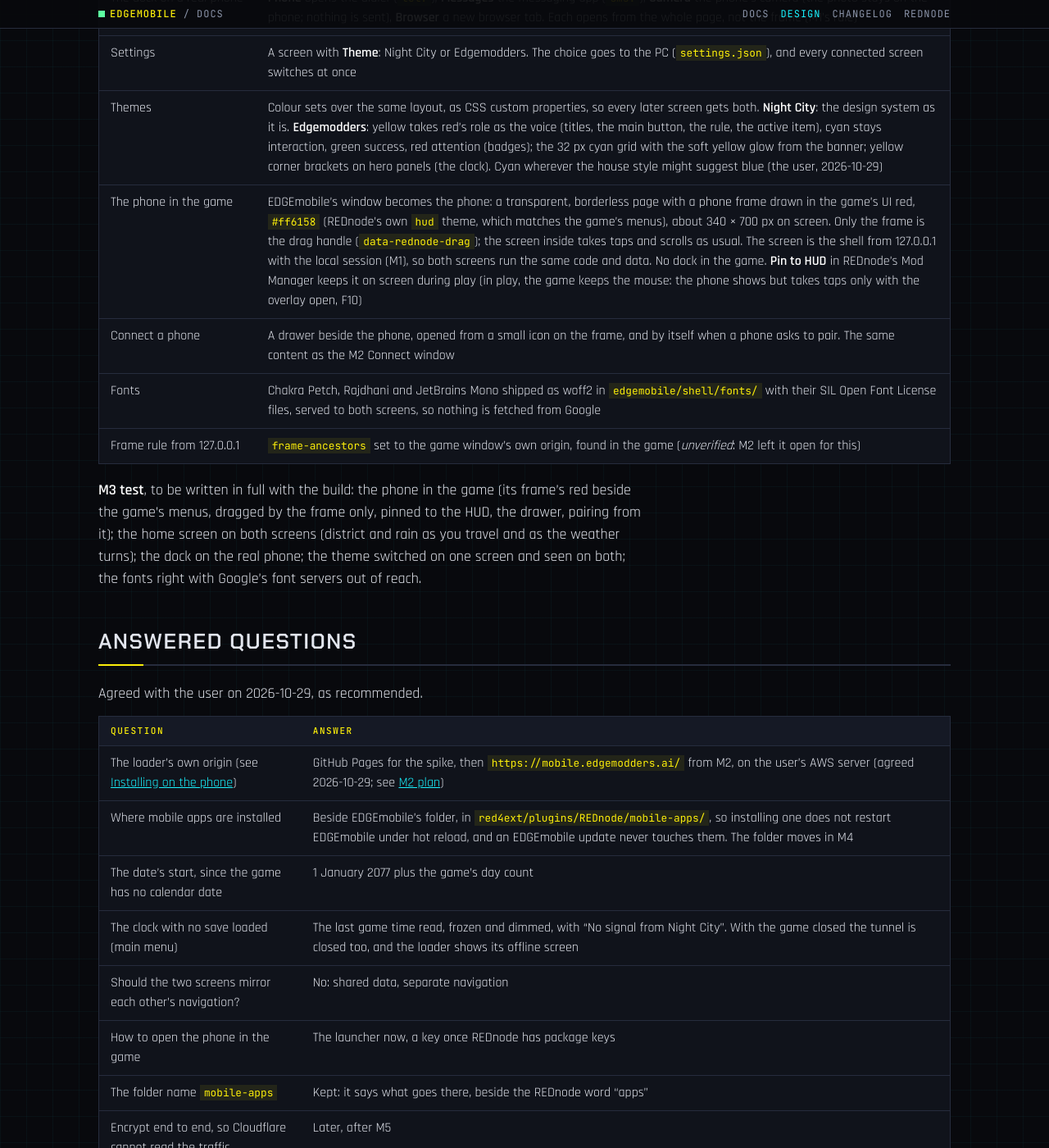
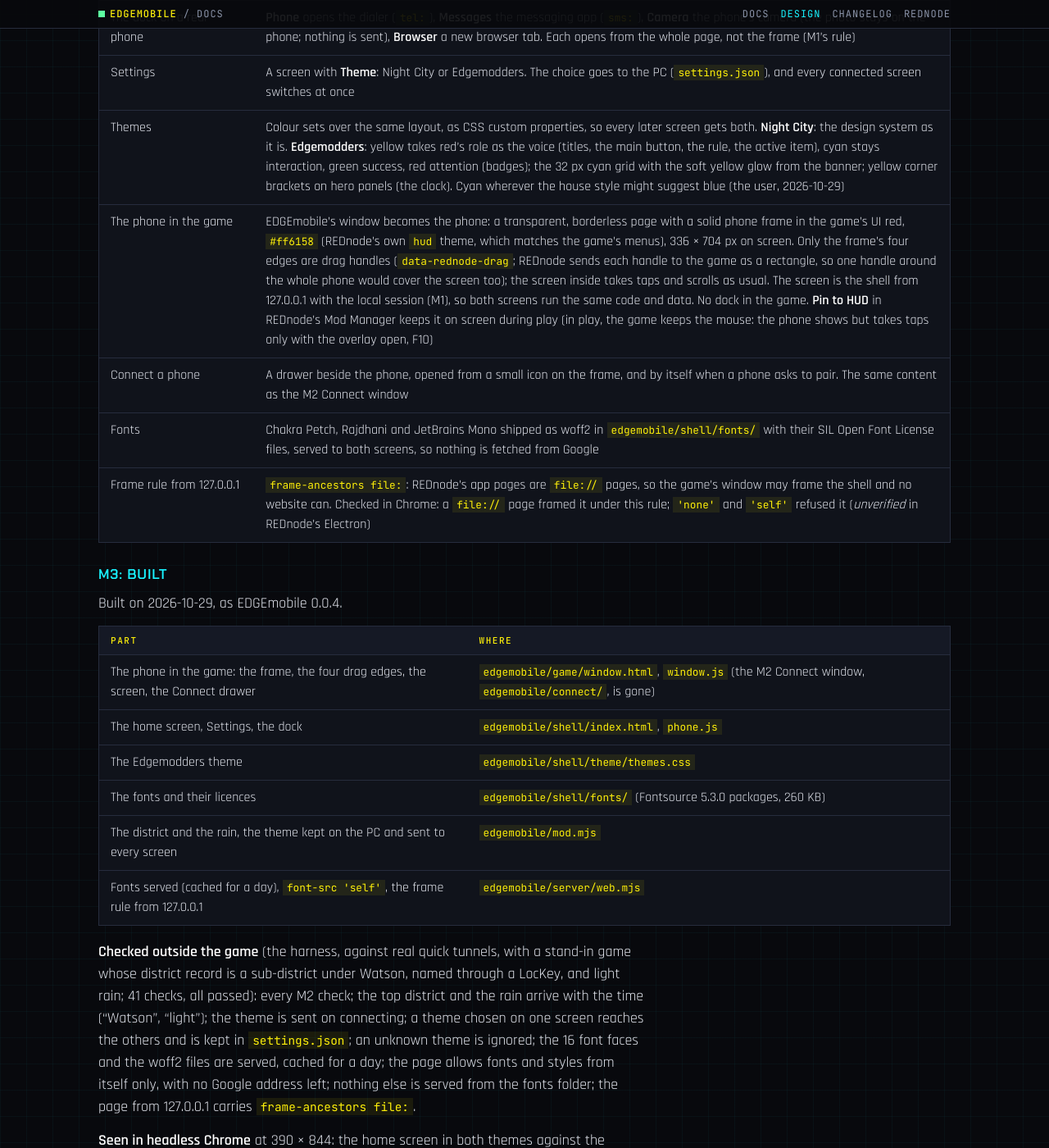
Before and after one commit to Edgemodders/EDGEmobile, a Jekyll site: the page built from docs/design.md, in a window 1280 px wide and 1400 px high, scrolled down 21039 px. Shown: the whole window at 82% size. Built offline with Jekyll 4.4.1, drawn with Linux system fonts in a browser that asks for light colours; some of the changed text lies outside the part shown.

Commit message:
Docs: M3 built, what was checked, and its test
Co-Authored-By: Claude Opus 5.5 <noreply@anthropic.com>

```diff
--- a/docs/design.md
+++ b/docs/design.md
@@ -258,7 +258,7 @@ The look comes from the user's **Chooms! prototype** canvas, which uses the **Ni
 | Type | Chakra Petch (display), Rajdhani (body), JetBrains Mono (data) | From Google Fonts |
 | Shape | No rounded corners: one cut top-right corner per shape (`--cut-xs` 6 px to `--cut-lg` 20 px) | Buttons, panels, icons |
 
-*To check:* the fonts are fetched from Google Fonts in the prototype. The shell should ship them so it works offline and in the game without fetching (their licence is the SIL Open Font License, which allows it).
+The fonts ship with EDGEmobile (from M3): `edgemobile/shell/fonts/`, woff2 in Latin and Latin Extended, with their SIL Open Font License files, so neither screen fetches from Google.
 
 ## Phases
 
@@ -269,7 +269,7 @@ Each phase ends with a test by the user, on a real phone where it applies, befor
 | M0 Repo and design | The repo's scaffolding and this page | Done 2026-10-29 |
 | M1 Tunnel spike | Fetch and check `cloudflared`, start a quick tunnel to a server in a REDnode mod, open a page on a real phone, a WebSocket both ways and its delay. Tested on the user's Android phone; iPhones stay *unverified* until someone tests one. Also: the loader (option D) installed on a real phone, showing the PC's page full screen in a frame, with the camera and a `tel:` link from inside it; reusing a running tunnel after a mod restart; `cloudflared` ending with the game; a REDnode page window reaching `127.0.0.1` | Done 2026-10-29: built, tested on Android, four fixes, retested ([M1 test](#m1-test)) |
 | M2 Onboarding | The Connect window: the first fetch, the QR code, the pairing code with Allow and Deny, phones that prove themselves by signature, Paired phones with Disconnect, reconnecting by scan after a restart, the loader at its own address | Done 2026-10-29: built, tested on Android ([M2 test](#m2-test)) |
-| M3 The OS | The shell on both screens: the home screen (status line, clock, empty app grid, dock), the dock's actions on each screen, the phone window in the game with Pin to HUD | Not started |
+| M3 The OS | The shell on both screens: the home screen (status line, clock, app grid, dock), the dock on the real phone, the phone in the game (a borderless red frame, Pin to HUD), the two themes, the fonts shipped | Built 2026-10-29, awaiting the test ([M3 test](#m3-test)) |
 | M4 Mobile apps | `mobile-app.json`, finding apps, icons and badges, opening, swiping between apps, the home bar, sandboxed frames, the `mobile` library, a sample app and a modder's guide | Not started |
 | M5 Install on the phone | The loader as a PWA: manifest, service worker, icons, the Scan button, offline screen, and its own origin | Not started |
 | M6 Chooms! | To be designed with the user | Not started |
@@ -421,7 +421,7 @@ Send back: anything that did not match, and if the tunnel misbehaved, `tunnel.lo
 
 ### M3 plan
 
-*Proposed* 2026-10-29, for the user's approval. M3 builds the OS's first screen on both screens, the phone in the game, and the two themes.
+Agreed with the user on 2026-10-29. M3 builds the OS's first screen on both screens, the phone in the game, and the two themes.
 
 **What the game offers** (read from REDnode's game API reference for 2.5; *unverified* in the game):
 
@@ -439,12 +439,50 @@ Send back: anything that did not match, and if the tunnel misbehaved, `tunnel.lo
 | The dock on a real phone | **Phone** opens the dialer (`tel:`), **Messages** the messaging app (`sms:`), **Camera** the phone's camera (the photo stays on the phone; nothing is sent), **Browser** a new browser tab. Each opens from the whole page, not the frame (M1's rule) |
 | Settings | A screen with **Theme**: Night City or Edgemodders. The choice goes to the PC (`settings.json`), and every connected screen switches at once |
 | Themes | Colour sets over the same layout, as CSS custom properties, so every later screen gets both. **Night City**: the design system as it is. **Edgemodders**: yellow takes red's role as the voice (titles, the main button, the rule, the active item), cyan stays interaction, green success, red attention (badges); the 32 px cyan grid with the soft yellow glow from the banner; yellow corner brackets on hero panels (the clock). Cyan wherever the house style might suggest blue (the user, 2026-10-29) |
-| The phone in the game | EDGEmobile's window becomes the phone: a transparent, borderless page with a phone frame drawn in the game's UI red, `#ff6158` (REDnode's own `hud` theme, which matches the game's menus), about 340 × 700 px on screen. Only the frame is the drag handle (`data-rednode-drag`); the screen inside takes taps and scrolls as usual. The screen is the shell from 127.0.0.1 with the local session (M1), so both screens run the same code and data. No dock in the game. **Pin to HUD** in REDnode's Mod Manager keeps it on screen during play (in play, the game keeps the mouse: the phone shows but takes taps only with the overlay open, F10) |
+| The phone in the game | EDGEmobile's window becomes the phone: a transparent, borderless page with a solid phone frame in the game's UI red, `#ff6158` (REDnode's own `hud` theme, which matches the game's menus), 336 × 704 px on screen. Only the frame's four edges are drag handles (`data-rednode-drag`; REDnode sends each handle to the game as a rectangle, so one handle around the whole phone would cover the screen too); the screen inside takes taps and scrolls as usual. The screen is the shell from 127.0.0.1 with the local session (M1), so both screens run the same code and data. No dock in the game. **Pin to HUD** in REDnode's Mod Manager keeps it on screen during play (in play, the game keeps the mouse: the phone shows but takes taps only with the overlay open, F10) |
 | Connect a phone | A drawer beside the phone, opened from a small icon on the frame, and by itself when a phone asks to pair. The same content as the M2 Connect window |
 | Fonts | Chakra Petch, Rajdhani and JetBrains Mono shipped as woff2 in `edgemobile/shell/fonts/` with their SIL Open Font License files, served to both screens, so nothing is fetched from Google |
-| Frame rule from 127.0.0.1 | `frame-ancestors` set to the game window's own origin, found in the game (*unverified*: M2 left it open for this) |
+| Frame rule from 127.0.0.1 | `frame-ancestors file:`: REDnode's app pages are `file://` pages, so the game's window may frame the shell and no website can. Checked in Chrome: a `file://` page framed it under this rule; `'none'` and `'self'` refused it (*unverified* in REDnode's Electron) |
 
-**M3 test**, to be written in full with the build: the phone in the game (its frame's red beside the game's menus, dragged by the frame only, pinned to the HUD, the drawer, pairing from it); the home screen on both screens (district and rain as you travel and as the weather turns); the dock on the real phone; the theme switched on one screen and seen on both; the fonts right with Google's font servers out of reach.
+### M3: built
+
+Built on 2026-10-29, as EDGEmobile 0.0.4.
+
+| Part | Where |
+|---|---|
+| The phone in the game: the frame, the four drag edges, the screen, the Connect drawer | `edgemobile/game/window.html`, `window.js` (the M2 Connect window, `edgemobile/connect/`, is gone) |
+| The home screen, Settings, the dock | `edgemobile/shell/index.html`, `phone.js` |
+| The Edgemodders theme | `edgemobile/shell/theme/themes.css` |
+| The fonts and their licences | `edgemobile/shell/fonts/` (Fontsource 5.3.0 packages, 260 KB) |
+| The district and the rain, the theme kept on the PC and sent to every screen | `edgemobile/mod.mjs` |
+| Fonts served (cached for a day), `font-src 'self'`, the frame rule from 127.0.0.1 | `edgemobile/server/web.mjs` |
+
+**Checked outside the game** (the harness, against real quick tunnels, with a stand-in game whose district record is a sub-district under Watson, named through a LocKey, and light rain; 41 checks, all passed): every M2 check; the top district and the rain arrive with the time ("Watson", "light"); the theme is sent on connecting; a theme chosen on one screen reaches the others and is kept in `settings.json`; an unknown theme is ignored; the 16 font faces and the woff2 files are served, cached for a day; the page allows fonts and styles from itself only, with no Google address left; nothing else is served from the fonts folder; the page from 127.0.0.1 carries `frame-ancestors file:`.
+
+**Seen in headless Chrome** at 390 × 844: the home screen in both themes against the prototype; Settings; the in-game window from its `file://` page with the shell in its screen, under the new frame rule. Found and fixed: Edgemodders turned the dock's Browser button red (it uses the yellow that the theme gives to attention), and the skyline's tower stayed red; the button is now always yellow and the tower follows the voice colour.
+
+*Unverified until the M3 test:* everything that reads the game (the district through `PreventionSystem`, its LocKey through `GetLocalizedText`, the rain through `WeatherSystem`: how REDnode returns their handles and enums is a guess, so the mod accepts several shapes and logs the first failure of each as "Status line: could not read …"), the window in REDnode (transparent, the drag edges, the drawer, Pin to HUD), the frame rule in REDnode's Electron, and the dock on the phone.
+
+### M3 test
+
+On the PC with the game, and the user's Android phone (already paired in M2). EDGEmobile 0.0.4 is deployed.
+
+| # | Step | Expect |
+|---|---|---|
+| 1 | Start the game. F10, open **EDGEmobile** from the launcher | A phone with a solid red frame at the right of the screen, the game showing around it. Its screen shows the home screen, with no dock |
+| 2 | Drag the phone by its red frame. Then try to drag from the screen | The frame moves the phone. The screen does not move it; **Settings** opens with a tap |
+| 3 | Compare the frame's red with the game's own menus (the inventory, the map) | Same red, or say how it differs |
+| 4 | Load a save | The status line shows the district ("Watson · …"), and "Light rain" or "Heavy rain" when it rains. Go back to the main menu: "No signal from Night City", the clock dimmed |
+| 5 | Travel to another district, and wait for rain if you can | The status line follows within a few seconds |
+| 6 | The small red tab on the frame's right: **Connect a phone**. **Start** | The drawer beside the phone, then the QR code |
+| 7 | On the phone, open the installed app, **Scan the code** | Back with no Allow. The home screen, with the dock |
+| 8 | The dock on the phone: **Phone**, **Messages**, **Camera**, **Browser** | The dialer, the messaging app, the camera (then "Photo taken. Nothing was sent to the game."), a browser tab |
+| 9 | On the phone: **Settings**, **Edgemodders** | Both screens turn yellow at once, with the house grid and the corner brackets on the clock. Switch back from the phone in the game |
+| 10 | Close the drawer. **Disconnect** is in it: open it again and **Disconnect** the phone, then scan again | The drawer opens by itself with the pairing code. **Allow** |
+| 11 | Mod Manager › EDGEmobile › **Pin to HUD**. F10 back to the game | The phone stays on screen while you play (it takes taps only with the overlay open) |
+| 12 | Hot reload on, save `mod.mjs` in the deployed folder | The phone in the game reconnects by itself; the real phone too |
+
+Send back: anything that did not match, and every line of `red4ext/logs/rednode-mods.log` starting `[edgemobile] Status line:` (the game calls that failed).
 
 ## Answered questions
 
```
Also changed, not shown: CLAUDE.md (+2 -2 lines), docs/index.md (+1 -1 lines).
